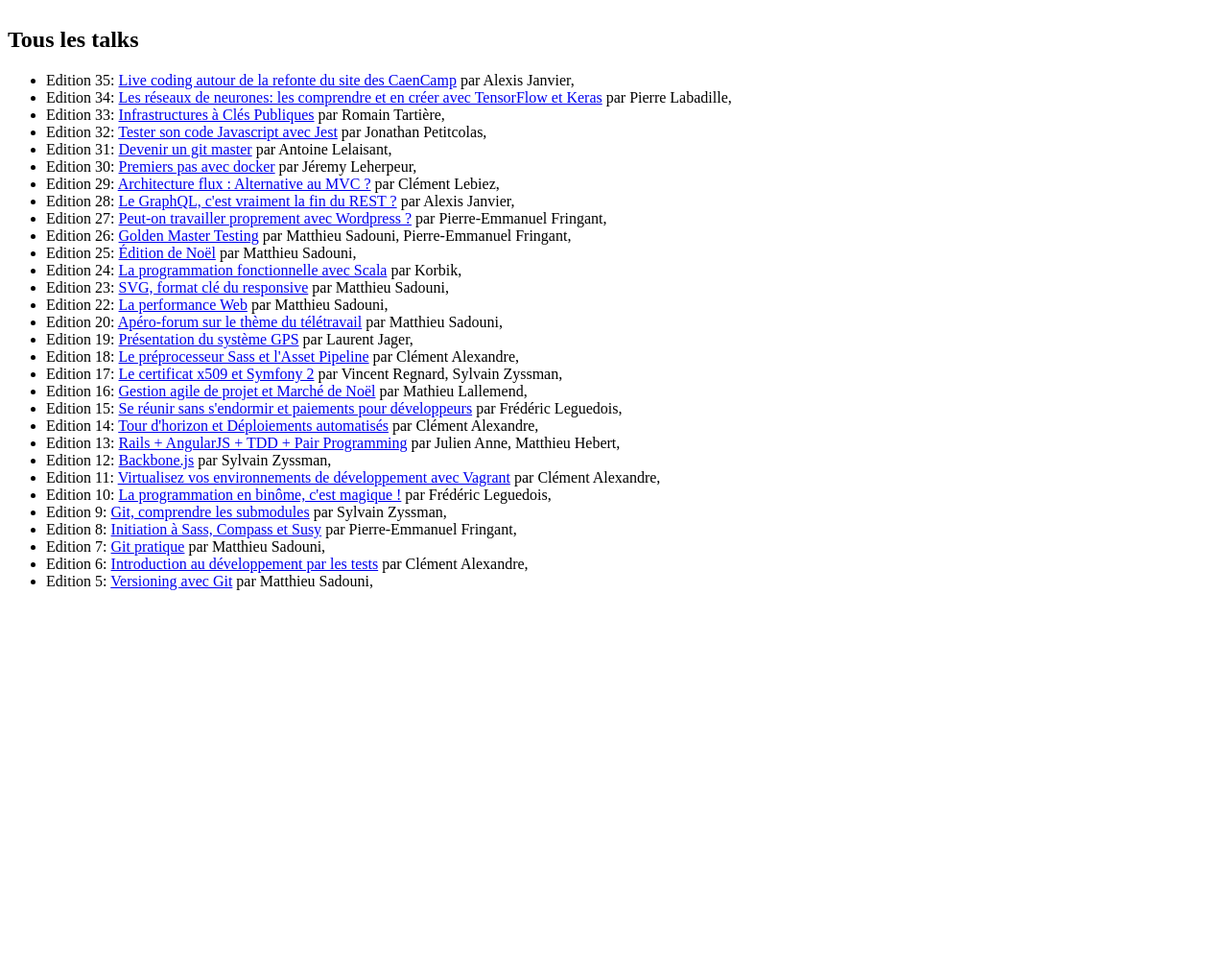
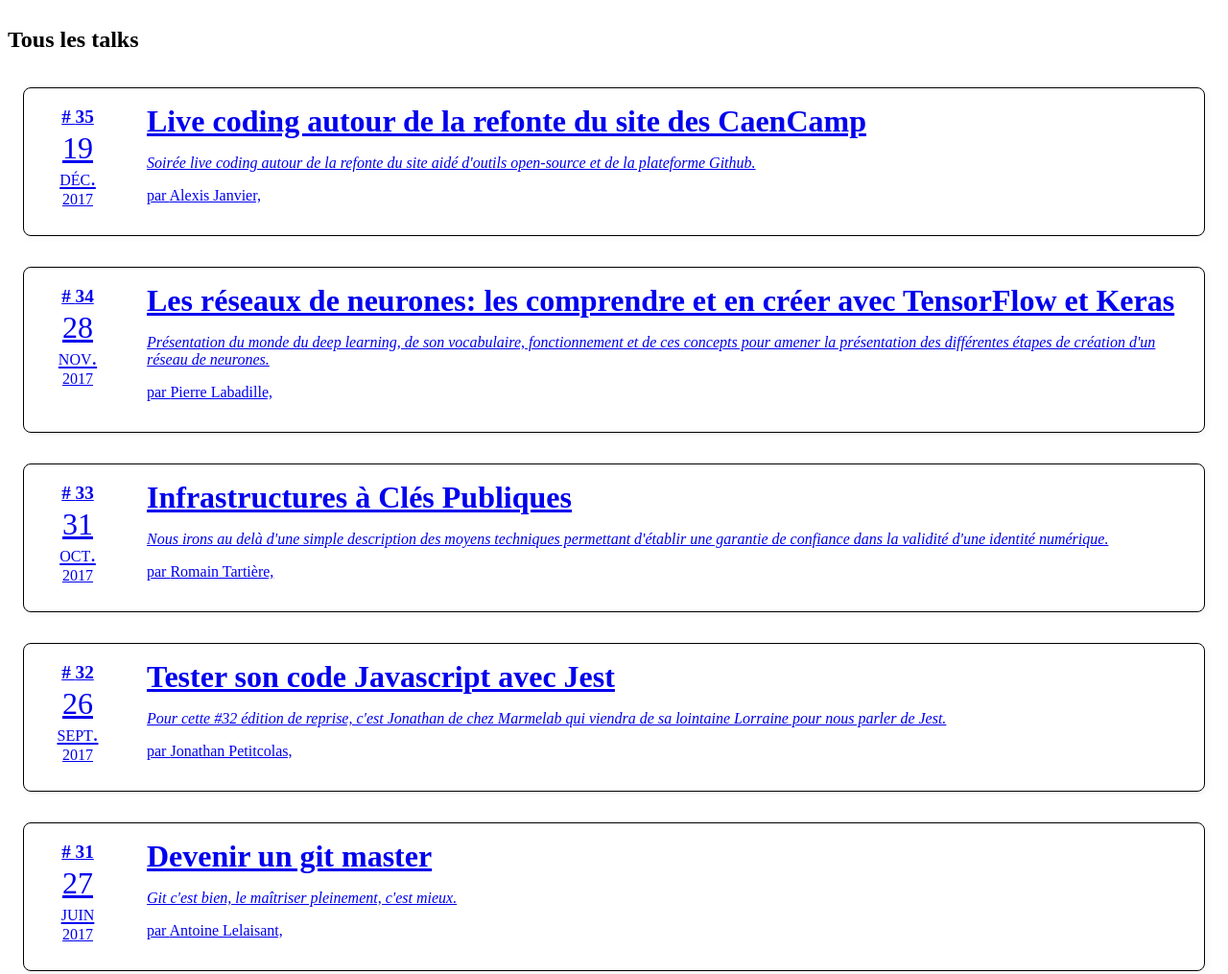
Before and after one commit to CaenCamp/new-website, a Gatsby site: page /talks in a window 1280 px wide. Shown: the top 1015 px of the page at 96% size. Before the commit the page ends 800 px from the top, so only its background shows below. Built offline with nearby package versions, Linux system fonts and the light colour scheme; Gatsby itself is replaced by a stand-in of ours.

Commit message:
Talks list wip

```diff
--- /dev/null
+++ b/src/components/talks/Calendar.js
@@ -0,0 +1,65 @@
+import React from 'react';
+import styled from 'styled-components';
+import locale from 'date-fns/locale/fr';
+import format from 'date-fns/format';
+
+const Container = styled.div`
+    border-radius: 0.5rem;
+    background-color: ${({ theme }) => theme.black};
+    color: ${({ theme }) => theme.white};
+    padding: 0;
+    width: 80px;
+    margin-right: 2rem;
+`;
+const DateContainer = styled.div`
+    border-radius: 0.5rem;
+    background-color: ${({ theme }) => theme.white};
+    color: ${({ theme }) => theme.black};
+    margin: 2px;
+    display: flex;
+    flex-direction: column;
+    align-items: center;
+    width: 76px;
+    text-align: center;
+`;
+const Day = styled.span`
+    width: 100%;
+    font-size: 2rem;
+    margin: 0;
+    padding: 0;
+`;
+const Month = styled.span`
+    width: 100%;
+    font-size: 1.4rem;
+    font-variant: small-caps;
+    margin: 0;
+    padding: 0;
+`;
+const Year = styled.span`
+    width: 100%;
+    font-size: 1rem;
+    margin-bottom: 0.5rem;
+`;
+const Edition = styled.div`
+    width: 100%;
+    font-size: 1.2rem;
+    text-align: center;
+    font-weight: bold;
+    margin: 0.2rem 0;
+`;
+
+export default ({ date, edition }) => {
+    const [day, month, year] = format(date, 'DD-MMM-YYYY', { locale }).split(
+        '-',
+    );
+    return (
+        <Container>
+            <Edition># {edition}</Edition>
+            <DateContainer>
+                <Day>{day}</Day>
+                <Month>{month}</Month>
+                <Year>{year}</Year>
+            </DateContainer>
+        </Container>
+    );
+};
--- a/src/components/talks/listItem.js
+++ b/src/components/talks/listItem.js
@@ -1,16 +1,55 @@
+import Link from 'gatsby-link';
 import React from 'react';
+import styled from 'styled-components';
 
 import { talkPropType } from '../../utils/caenCampPropTypes';
+import Calendar from './Calendar';
+
+export const Item = styled.div`
+    border: 1px solid ${({ theme }) => theme.greyLight};
+    width: 100%;
+    margin: 1rem;
+    padding: 1rem;
+    border-radius: 0.5rem;
+    box-shadow: 2px 2px 5px rgba(235, 235, 235, 0.5);
+    a {
+        display: flex;
+        flex-direction: row;
+        align-items: left;
+    }
+`;
+
+const Title = styled.h3`
+    font-size: 2rem;
+    margin: 0;
+    padding: 0;
+`;
+
+const Resume = styled.p`
+    color: ${({ theme }) => theme.black};
+    margin: 1rem 0;
+    padding: 0;
+    font-style: italic;
+`;
 
 export const TalkListItem = ({ talk }) => (
-    <li>
-        Edition {talk.edition}: <a href={`/talks/${talk.slug}`}>{talk.title}</a>{' '}
-        {talk.speakers.length > 0 ? 'par ' : ''}
-        {talk.speakers.length > 0 &&
-            talk.speakers.map(
-                speaker => `${speaker.firstName} ${speaker.lastName}, `,
-            )}
-    </li>
+    <Item>
+        <Link to={`/talks/${talk.slug}`}>
+            <Calendar date={talk.date} edition={talk.edition} />
+            <div>
+                <Title>{talk.title}</Title>
+                <Resume>{talk.description}</Resume>
+                <p>
+                    {talk.speakers.length > 0 ? 'par ' : ''}
+                    {talk.speakers.length > 0 &&
+                        talk.speakers.map(
+                            speaker =>
+                                `${speaker.firstName} ${speaker.lastName}, `,
+                        )}
+                </p>
+            </div>
+        </Link>
+    </Item>
 );
 
 TalkListItem.propTypes = {
--- a/src/pages/talks.js
+++ b/src/pages/talks.js
@@ -1,9 +1,18 @@
 import { Helmet } from 'react-helmet';
 import React from 'react';
+import styled from 'styled-components';
 
 import { Content, SingleColumn } from '../components/Content';
 import { formatTalkWithSpeakers } from '../utils/formatters';
 import { TalkListItem } from '../components/talks/listItem';
+
+const TalksContainer = styled.div`
+    display: flex;
+    flex-wrap: wrap;
+    flex-direction: row;
+    align-items: top;
+    justify-content: left;
+`;
 
 export default ({ data }) => {
     const talks = data.talks.edges.map(talk =>
@@ -21,11 +30,11 @@ export default ({ data }) => {
             <Content id="talksContent">
                 <SingleColumn>
                     <h1>Tous les talks</h1>
-                    <ul>
+                    <TalksContainer>
                         {talks.map(talk => (
                             <TalkListItem key={talk.id} talk={talk} />
                         ))}
-                    </ul>
+                    </TalksContainer>
                 </SingleColumn>
             </Content>
         </div>
@@ -46,6 +55,8 @@ export const query = graphql`
                         title
                         slug
                         speakers
+                        date
+                        description
                     }
                 }
             }
--- a/src/templates/talk.js
+++ b/src/templates/talk.js
@@ -1,5 +1,6 @@
 import format from 'date-fns/format';
 import Helmet from 'react-helmet';
+import Link from 'gatsby-link';
 import locale from 'date-fns/locale/fr';
 import React from 'react';
 
@@ -43,7 +44,7 @@ export default ({ data }) => {
                 <meta name="description" content={talk.description} />
                 <meta name="keywords" content={`${talk.tags}`} />
             </Helmet>
-            <a href="/talks">&lt;- Tous les talks</a>
+            <Link to="/talks">&lt;- Tous les talks</Link>
             <div>
                 <h1>
                     {talk.title}
```
Also changed, not shown: package.json (+10 -10 lines), 1 other file.
